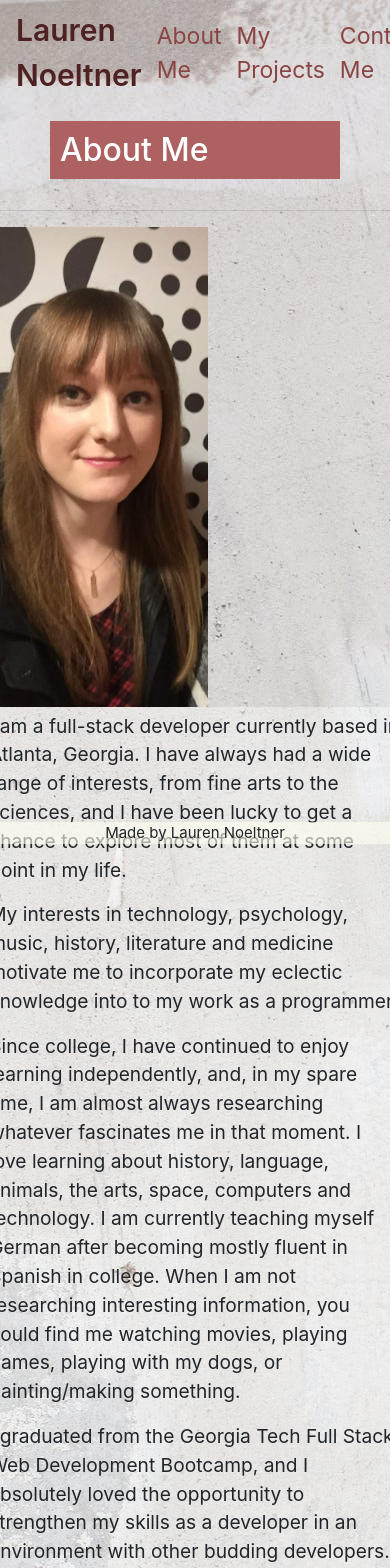
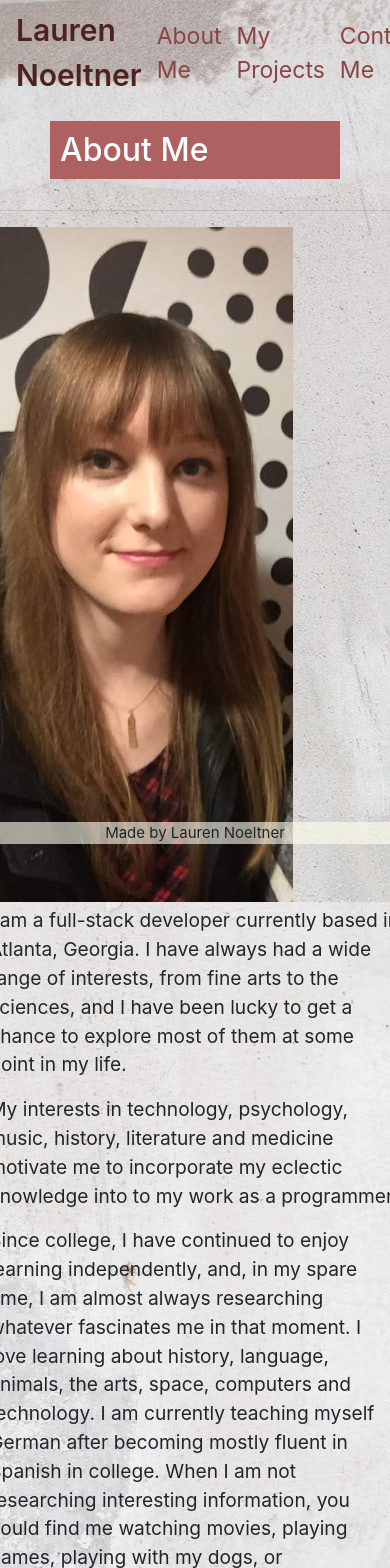
Before and after one commit to LNoeltner1/LaurenNoeltner, a React (Create React App) app in the folder client/: page /About in a window 390 px wide. Shown: the top 1568 px of the page. Built offline with nearby package versions, Linux system fonts and the light colour scheme.

Commit message:
made photo of me responsive in size

```diff
--- a/client/src/App.css
+++ b/client/src/App.css
@@ -79,7 +79,8 @@ body {
 
 /* ABOUT ME PAGE STUFF */
 .profileImg {
-    max-height: 30em;
+    max-width: 75%;
+
 
 }
 
--- a/client/src/components/About.jsx
+++ b/client/src/components/About.jsx
@@ -27,7 +27,8 @@ const About = () => {
                 <div className="col-xs-12 col-sm-12 col-md-3">
                     <img alt="Lauren Noeltner" className="profileImg" src={LaurenIMG} />
                 </div>
-                <div id="bioText" className="col-xs-12 col-sm-12 col-md-7">
+                <div className="col-xs-1 col-sm-0 col-md-0"></div>
+                <div id="bioText" className="col-xs-11 col-sm-11 col-md-7">
                     <p>
                         I am a full-stack developer currently based in Atlanta,
                         Georgia. I have always had a wide range of interests, from fine
@@ -36,7 +37,8 @@ const About = () => {
                     </p>
                     <p>
                         My interests in technology, psychology, music, history, literature and medicine motivate me to
-                        incorporate my eclectic knowledge into to my work as a programmer. </p>
+                        incorporate my eclectic knowledge into to my work as a programmer.
+                    </p>
 
                     <p>
                         Since college, I have continued to enjoy learning independently, and,
@@ -55,7 +57,7 @@ const About = () => {
                         See my portfolio for some of my completed projects from inside and outside of class!
                     </p>
                 </div>
-                <div className="col-sm-1"></div>
+                {/* <div className="col-xs-1 col-sm-1"></div> */}
 
             </div>
             <Footer />
--- a/client/src/components/Portfolio.jsx
+++ b/client/src/components/Portfolio.jsx
@@ -1,7 +1,6 @@
 import React from 'react';
 import "../App.css";
-// import { Link, BrowserRouter as Router, Route, Switch } from "react-router-dom";
-import Card from "react-bootstrap/Card";
+ import Card from "react-bootstrap/Card";
 import CardColumns from "react-bootstrap/CardColumns";
 import Header from "./Header";
 // import Footer from "./Footer";
```
